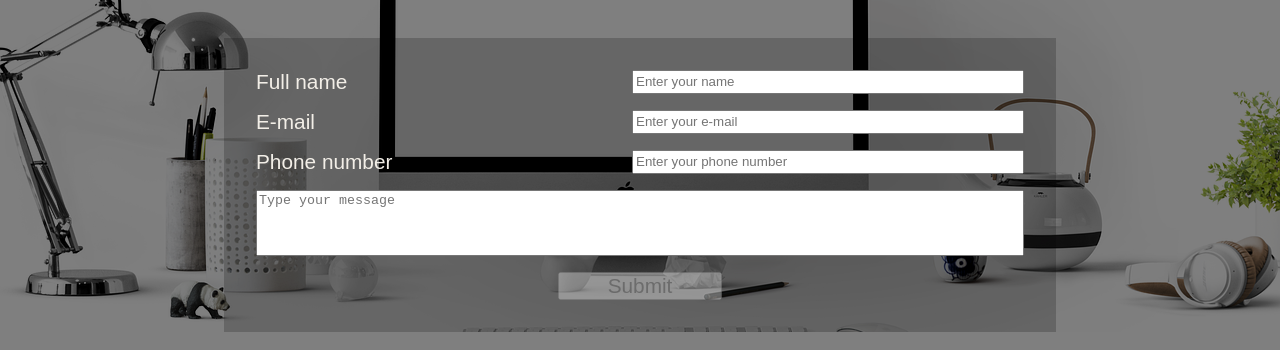
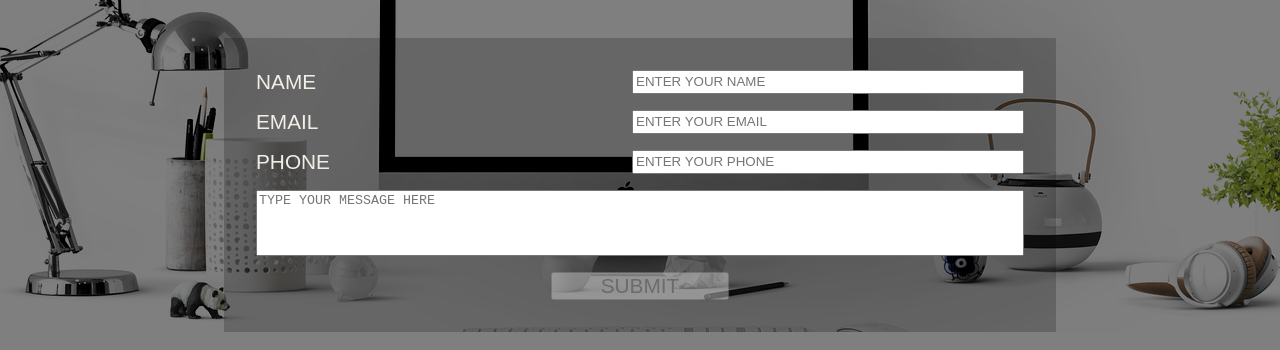
Before and after one commit to Zakatsiura/ComanGo_Site, a React (Create React App) app in the folder comango/: page / in a window 1280 px wide. Shown: the part 3291-3641 px from the top of the page. Built offline with nearby package versions, Linux system fonts and the light colour scheme; no server answers.

Commit message:
Translate contact

```diff
--- a/comango/src/components/ContactForm/ContactForm.tsx
+++ b/comango/src/components/ContactForm/ContactForm.tsx
@@ -1,5 +1,7 @@
-import React, { MutableRefObject, useRef, useState } from 'react';
+import React, { MutableRefObject, useRef, useState, useContext } from 'react';
 
+import { LanguageContext } from '../../context/languageContext';
+import { locales } from '../../locales/locales';
 import emailjs from '@emailjs/browser';
 import styles from './ContactForm.module.css';
 import ContactInput from './ContactInput';
@@ -9,6 +11,7 @@ const serviceID: string = process.env.REACT_APP_SERVICE_ID;
 const publicKey: string = process.env.REACT_APP_PUBLIC_KEY;
 
 const ContactForm = () => {
+
     const formRef = useRef() as MutableRefObject<HTMLFormElement>;
 
     const [isSubmitDisabled, setIsSubmitDisabled] = useState(true);
@@ -43,6 +46,14 @@ const ContactForm = () => {
         formRef.current.reset();
     };
 
+    const languageContext = useContext(LanguageContext);
+
+    if (!languageContext) {
+        return null;
+    }
+
+    const { language } = languageContext;
+
     return (
         <form
             onSubmit={sendEmail}
@@ -51,27 +62,27 @@ const ContactForm = () => {
             onChange={handleInputChange}
         >
             <ContactInput
-                text="Full name"
-                placeholder="Enter your name"
+                text={locales[language].contact__name}
+                placeholder={locales[language].contact__pl_name}
                 type="text"
                 name="fullname"
             />
             <ContactInput
-                text="E-mail"
-                placeholder="Enter your e-mail"
+                text={locales[language].contact__email}
+                placeholder={locales[language].contact__pl_email}
                 type="email"
                 name="email"
             />
             <ContactInput
-                text="Phone number"
-                placeholder="Enter your phone number"
+                text={locales[language].contact__phone}
+                placeholder={locales[language].contact__pl_phone}
                 type="tel"
                 name="phone"
             />
             <textarea
                 rows={4}
                 cols={50}
-                placeholder="Type your message"
+                placeholder={locales[language].contact__message}
                 name="message"
                 style={{ resize: 'none' }}
             />
@@ -81,7 +92,7 @@ const ContactForm = () => {
                 type="submit"
                 disabled={isSubmitDisabled}
             >
-                Submit
+                {locales[language].contact__submit}
             </button>
         </form>
     );
--- a/comango/src/locales/en.json
+++ b/comango/src/locales/en.json
@@ -7,5 +7,13 @@
     "portfolio__text": "Examples of our completed work that we can showcase with links to them:",
     "stack__title": "Our main tech stack",
     "stack__text": "Our stack includes a variety of tools and tools that work together to ensure the creation of functional and efficient web applications. Front-end technologies such as HTML, CSS, and JavaScript are usually found at the first level. They allow you to create a convenient and beautiful interface for users. Next comes the backend level, where the JS and Node.js programming languages are used. This level is responsible for data processing, interaction with databases and business logic of the application. An important element of the stack are databases such as MySQL, PostgreSQL, MongoDB, which provide storage and access to information. The stack also includes React and Next,js frameworks. Using this complex of technologies, we create powerful and scalable web applications that meet the needs of modern users.",
-    "contact__title": "Contact Us"
+    "contact__title": "Contact Us",
+    "contact__name": "NAME",
+    "contact__email": "EMAIL",
+    "contact__phone": "PHONE",
+    "contact__pl_name": "ENTER YOUR NAME",
+    "contact__pl_email": "ENTER YOUR EMAIL",
+    "contact__pl_phone": "ENTER YOUR PHONE",
+    "contact__message": "TYPE YOUR MESSAGE HERE",
+    "contact__submit": "SUBMIT"
 }
--- a/comango/src/locales/ua.json
+++ b/comango/src/locales/ua.json
@@ -7,5 +7,13 @@
     "portfolio__text": "Приклади наших виконаних робіт, які ми можемо показати з посиланням на них:",
     "stack__title": "Стек основних технологій",
     "stack__text": "Наш стек включає в себе різноманітні засоби та інструменти, які спільно працюють, щоб забезпечити створення функціональних та ефективних веб-додатків. На першому рівні зазвичай знаходяться фронтенд технології, такі як HTML, CSS та JavaScript. Вони дозволяють створювати зручний та красивий інтерфейс для користувачів. Далі йде рівень бекенду, де використовуються мова програмування JS та Node.js. Саме цей рівень відповідає за обробку даних, взаємодію з базами даних та бізнес-логіку додатку. Важливим елементом стеку є бази даних, такі як MySQL, PostgreSQL, MongoDB, які забезпечують зберігання та доступ до інформації. Також до стеку входять фреймворки  React та Next,js. Використовуючи цей комплекс технологій, ми створюємо потужні та масштабовані веб-додатки, які задовольняють потреби сучасних користувачів.",
-    "contact__title": "Зворотній зв'язок"
+    "contact__title": "Зворотній зв'язок",
+    "contact__name": "ІМ'Я",
+    "contact__email": "ПОШТА",
+    "contact__phone": "ТЕЛЕФОН",
+    "contact__pl_name": "ВАШЕ ІМ'Я",
+    "contact__pl_email": "ВАША ПОШТА",
+    "contact__pl_phone": "ВАШ ТЕЛЕФОН",
+    "contact__message": "НАПИШІТЬ ВАШЕ ПОВІДОМЛЕННЯ",
+    "contact__submit": "НАДІСЛАТИ"
 }
```
